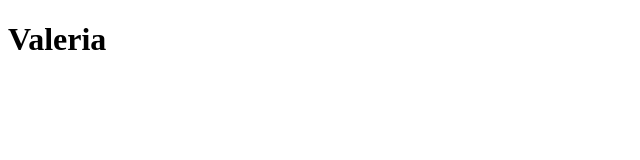
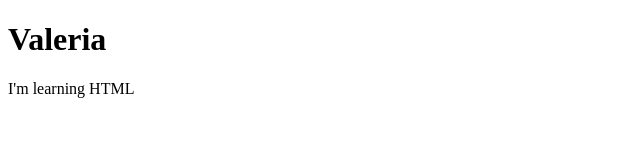
Before and after one commit to VCar94/jubilant-octo-guide, a plain HTML site: page index.html in a window 1280 px wide. Shown: the whole page, without its empty margins (0-640 px from the left). Drawn offline with Linux system fonts and the light colour scheme.

Commit message:
Added a paragraph

```diff
--- a/index.html
+++ b/index.html
@@ -8,5 +8,6 @@
 </head>
 <body>
     <h1>Valeria</h1>
+    <p>I'm learning HTML</p>
 </body>
 </html>
```
